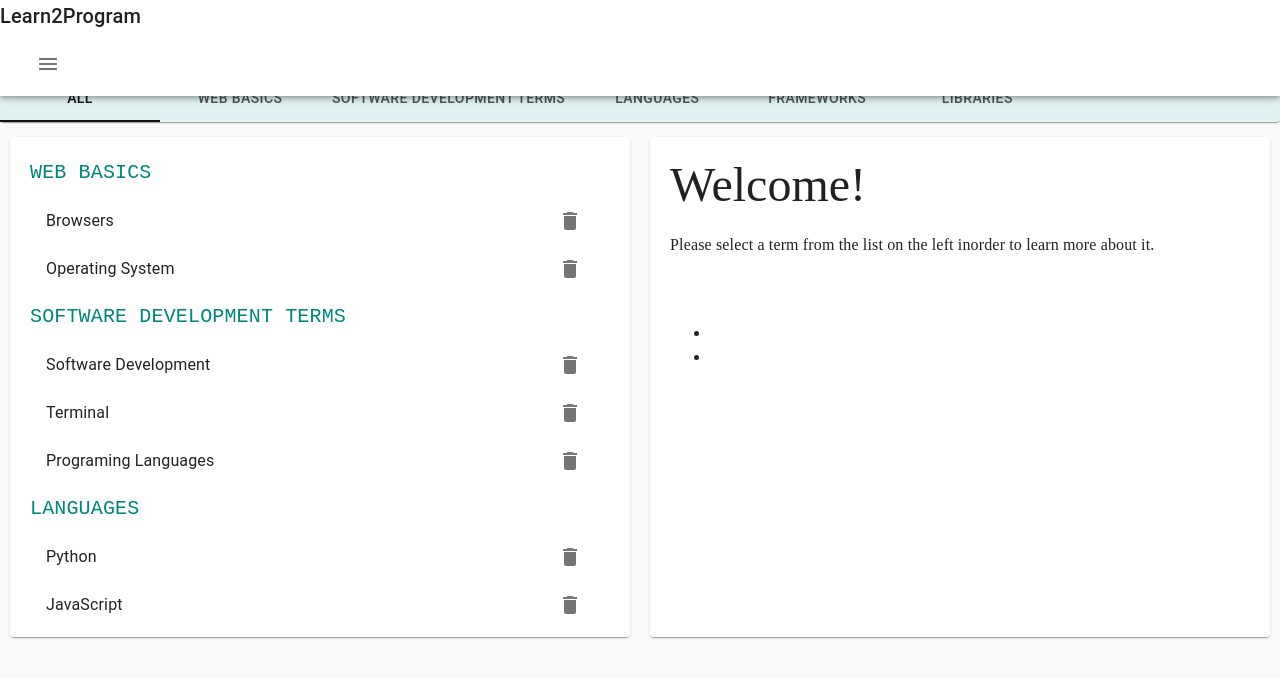
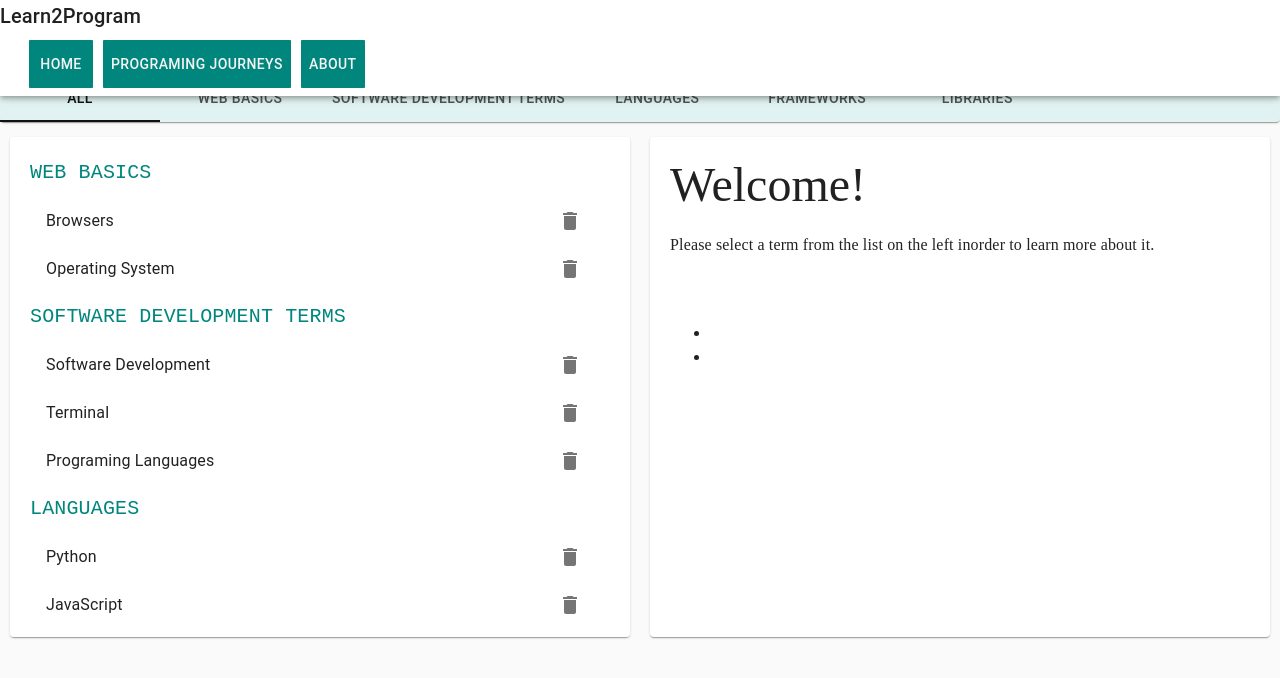
Before and after one commit to kristina-arezina/terms-2-program, a React (Create React App) app: page / in a window 1280 px wide. Shown: the top 678 px of the page. Built offline with nearby package versions, Linux system fonts and the light colour scheme.

Commit message:
nav bar rnders but not looking nice

```diff
--- a/src/components/Layout/Header.js
+++ b/src/components/Layout/Header.js
@@ -30,6 +30,10 @@ export class Header extends Component {
     const{newPage}=this.props;
 
     return(
+
+                <MediaQuery query="(max-width: 599px)">
+                {matches =>
+                    matches ? (
                         <div style={{
                             borderRadius: "1px",
                             padding: '0 30px',
@@ -40,10 +44,22 @@ export class Header extends Component {
                                     Learn2Program
                                 </Typography>
                                 <Toolbar>
-                <MediaQuery query="(max-width: 599px)">
-                {matches =>
-                    matches ? (
-                        <div>
+                        <TemporaryDrawer/>
+                                </Toolbar>
+                            </AppBar>
+                        </div>
+
+                    ) : (
+                        <div style={{
+                            borderRadius: "1px",
+                            padding: '0 30px',
+                            margin:"5px",
+                        }}>
+                            <AppBar color="#f4f4f4">
+                                <Typography variant="h6" style={{flexGrow: 1}}>
+                                    Learn2Program
+                                </Typography>
+                                <Toolbar>
                                     <Button color="inherit" variant="text"
                                             style={{
                                                 color:"#f4f4f4",
@@ -79,16 +95,16 @@ export class Header extends Component {
                                             }}
                                             onClick={this.aboutPage}>
                                         About
-                    </Button></div>
-                    ) : (
-                    <TemporaryDrawer/>
+                                    </Button>
+                                </Toolbar>
+                            </AppBar>
+                        </div>
+
                     )
                 }
             </MediaQuery>
 
-            </Toolbar>
-        </AppBar>
-        </div>
+
 )
     }
     }
```
Lines whose indentation alone changed are shown as unchanged.
